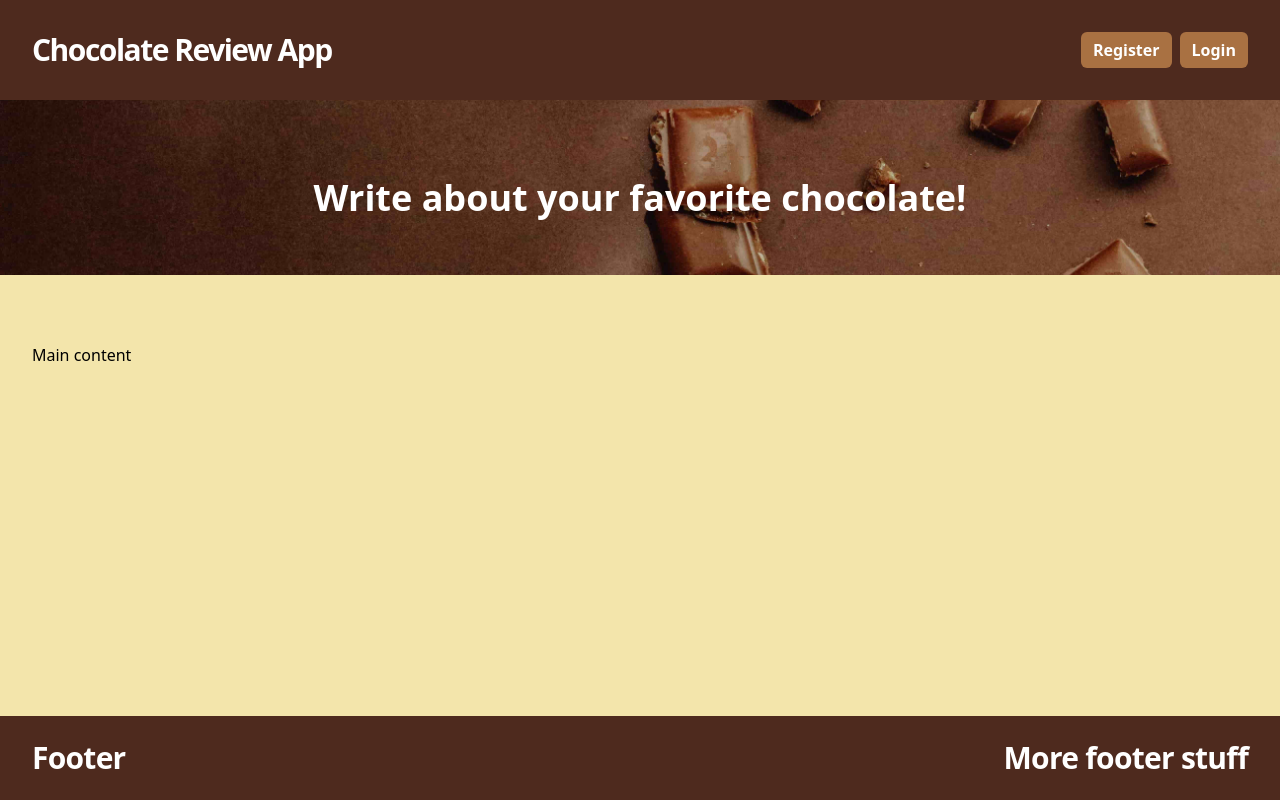
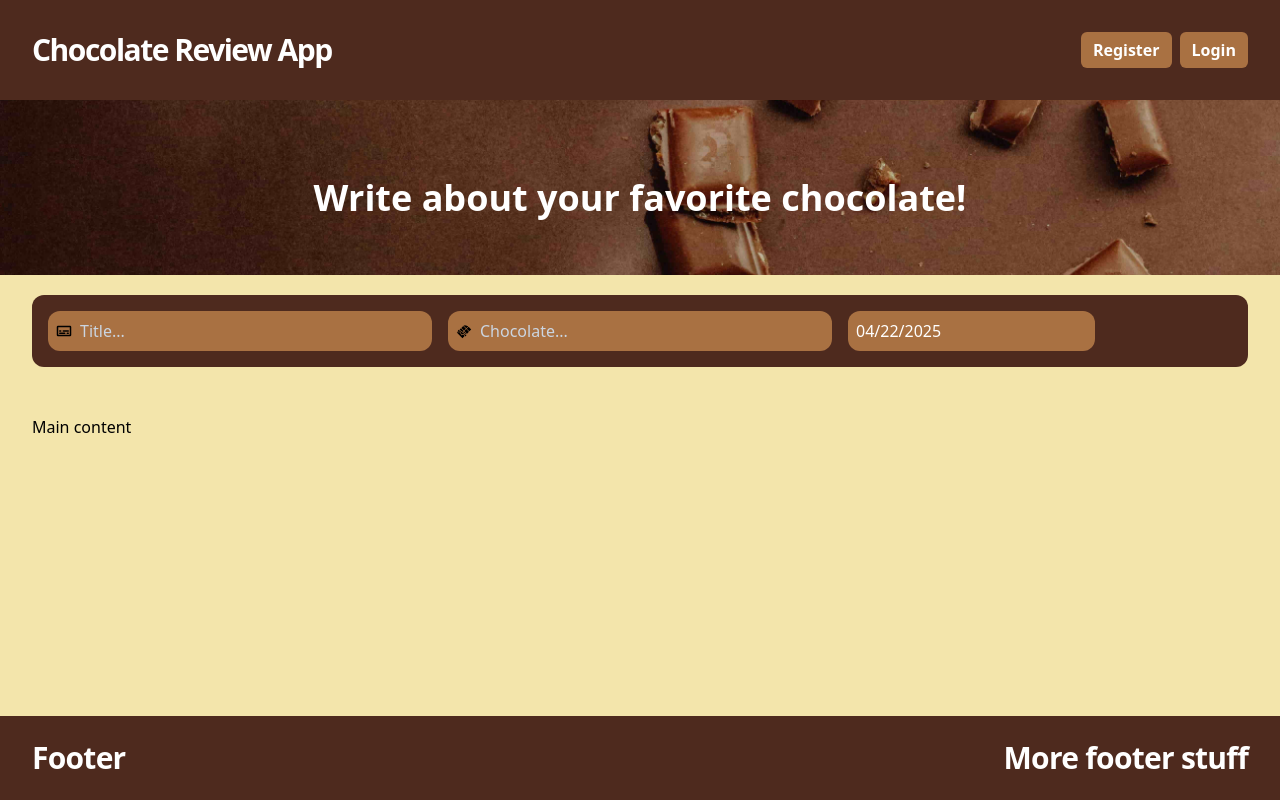
Before and after one commit to joakha/chocolate-review, a React (Vite) app in the folder chocolate-frontend/: page / in a window 1280 px wide. Built offline with nearby package versions, Linux system fonts and the light colour scheme; no server answers.

Commit message:
work on ui for finding reviews

```diff
--- a/chocolate-frontend/package.json
+++ b/chocolate-frontend/package.json
@@ -12,6 +12,7 @@
   "dependencies": {
     "@tanstack/react-query": "^5.74.3",
     "react": "^19.0.0",
+    "react-datepicker": "^8.4.0",
     "react-dom": "^19.0.0",
     "react-hook-form": "^7.55.0",
     "react-icons": "^5.5.0",
--- a/chocolate-frontend/src/App.tsx
+++ b/chocolate-frontend/src/App.tsx
@@ -9,6 +9,7 @@ import LoginUser from './components/LoginUser'
 import { CreateReview } from './components/CreateReview'
 import EditReview from './components/EditReview'
 import UserReviews from './components/UserReviews'
+import FindReviews from './components/FindReviews'
 
 function App() {
 
@@ -18,6 +19,9 @@ function App() {
     <div className='flex flex-col min-h-screen bg-chocolate-white'>
       <Header />
       <Banner />
+      <div className='container mx-auto'>
+        <FindReviews />
+      </div>
       <div className='container mx-auto py-12 flex-1'>
         <Routes>
           <Route path='/' element={<p>Main content</p>} />
--- /dev/null
+++ b/chocolate-frontend/src/components/FindReviews.tsx
@@ -0,0 +1,60 @@
+import { FormEvent, useState } from 'react';
+import { useFind } from '../hooks/useFind'
+import { PiSubtitlesBold } from 'react-icons/pi';
+import { GiChocolateBar } from "react-icons/gi";
+import DatePicker from 'react-datepicker';
+import "react-datepicker/dist/react-datepicker.css";
+
+const FindReviews = () => {
+
+    const find = useFind();
+
+    //local states for this component
+    const [title, setTitle] = useState<string>(find.title);
+    const [editedAt, setEditedAt] = useState<Date>(find.editedAt)
+    const [chocolate, setChocolate] = useState<string>(find.chocolate);
+
+    //save to global state at the end to save performance
+    const submitCriteria = (e: FormEvent) => {
+        e.preventDefault();
+        find.saveFindCriteria(title, chocolate, editedAt);
+    }
+
+    return (
+        <form
+            onSubmit={submitCriteria}
+            className='p-4 bg-chocolate-dark rounded-xl grid grid-cols-2 lg:grid-cols-3 2xl:grid-cols-5 gap-4'
+        >
+            <div className='flex items-center bg-chocolate-light rounded-xl p-2 gap-2'>
+                <PiSubtitlesBold />
+                <input
+                    placeholder='Title...'
+                    className='text-md focus:outline-none bg-chocolate-light text-white placeholder-slate-300'
+                    value={title}
+                    onChange={(e) => setTitle(e.target.value)}
+                />
+            </div>
+            <div className='flex items-center bg-chocolate-light rounded-xl p-2 gap-2'>
+                <GiChocolateBar />
+                <input
+                    placeholder='Chocolate...'
+                    className='text-md focus:outline-none bg-chocolate-light text-white placeholder-slate-300'
+                    value={chocolate}
+                    onChange={(e) => setChocolate(e.target.value)}
+                />
+            </div>
+            <div>
+                <DatePicker
+                    className='min-w-full bg-chocolate-light rounded-xl p-2 focus:outline-none text-white placeholder-slate-300'
+                    selected={editedAt}
+                    onChange={(date) => setEditedAt(date as Date)}
+                    selectsStart
+                    startDate={editedAt}
+                    placeholderText='Date'
+                />
+            </div>
+        </form>
+    )
+}
+
+export default FindReviews
```
Also changed, not shown: 1 other file (tests, documents, lock files or other folders).
